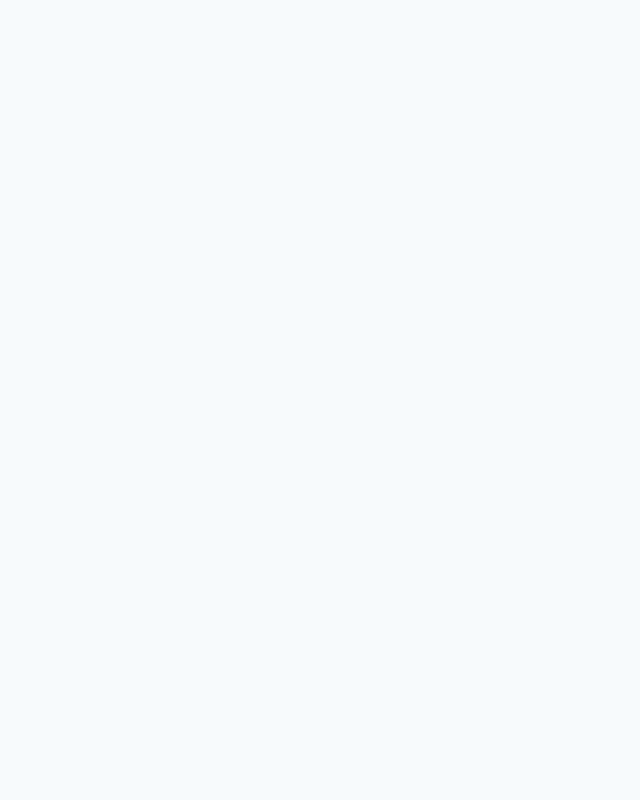
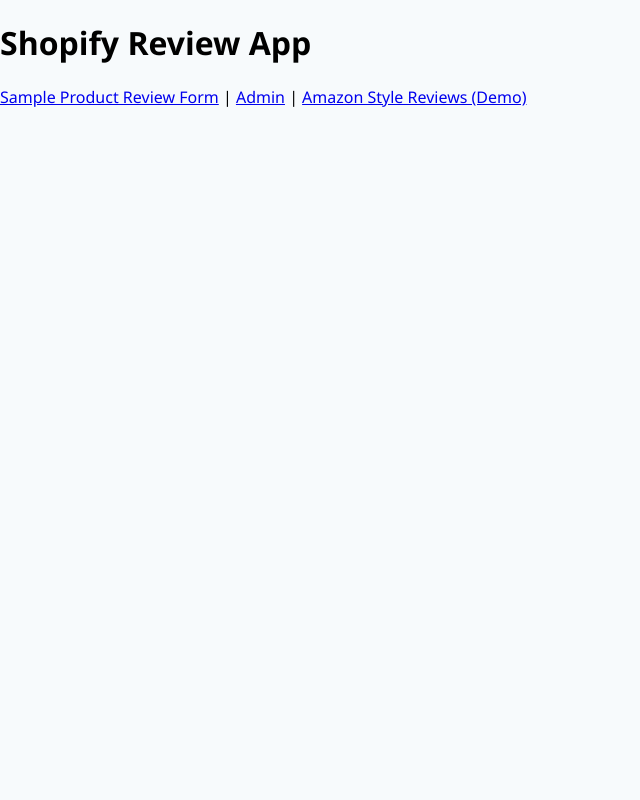
Before and after one commit to Afza1112/Shopify-Reveiw-App, a Flask app: page / in a window 1280 px wide. Before the commit the part shown is empty. Shown: the whole page, without its empty margins (0-640 px from the left). Run offline with Flask 3, Linux system fonts and the light colour scheme.

Commit message:
Update base.html

```diff
--- a/templates/base.html
+++ b/templates/base.html
@@ -1,14 +1,18 @@
 <!DOCTYPE html>
 <html lang="en">
 <head>
-  <meta charset="UTF-8">
-  <title>{% block title %}Shopify Review App{% endblock %}</title>
+  <title>{{ title or 'Shopify Review App' }}</title>
   <meta name="viewport" content="width=device-width,initial-scale=1">
   <link rel="stylesheet" href="{{ url_for('static', filename='main.css') }}">
-  {% block head %}{% endblock %}
 </head>
 <body>
-  <div class="main-container">
+  <div class="container">
+    <h1>Shopify Review App</h1>
+    <nav>
+      <a href="/review/123">Sample Product Review Form</a> |
+      <a href="/admin">Admin</a> |
+      <a href="/reviews/amazon/123">Amazon Style Reviews (Demo)</a>
+    </nav>
     {% block content %}{% endblock %}
   </div>
 </body>
```
